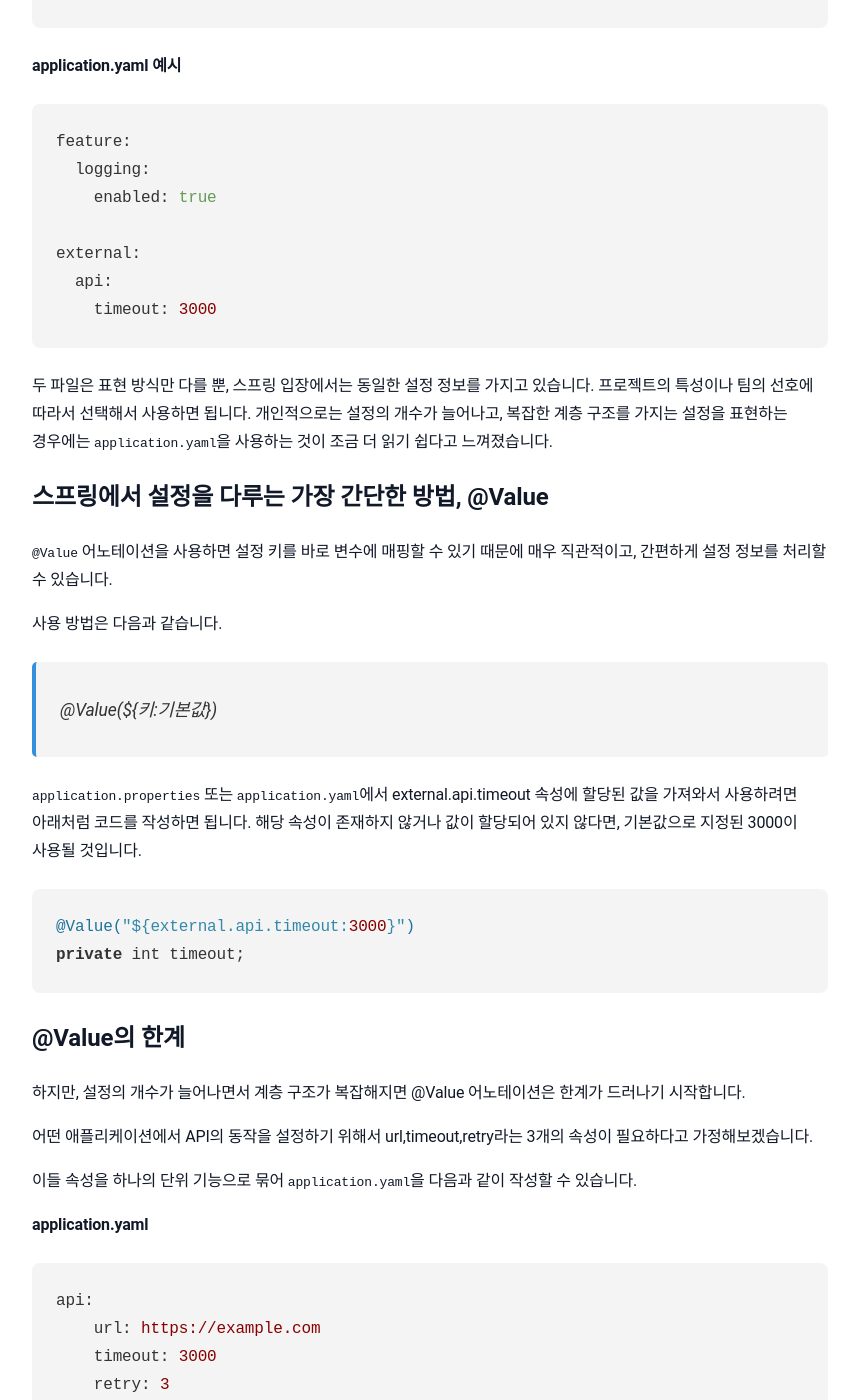
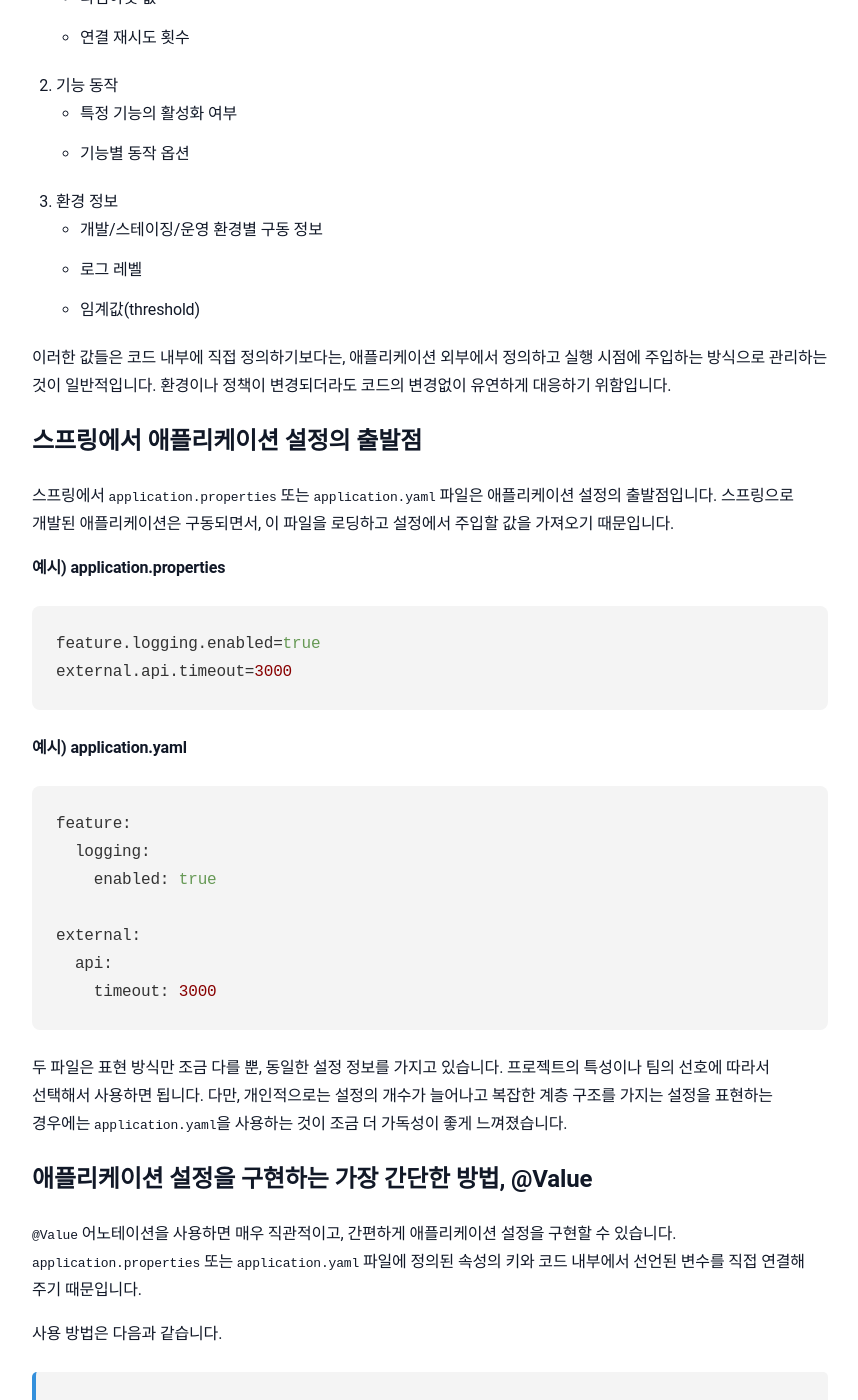
Before and after one commit to sanghoon-lee/sanghoon-lee.github.io, a Jekyll site: the page built from _posts/2026-02-05-Config.md, in a window 1280 px wide and 1400 px high, scrolled down 708 px. Shown: the whole window, without its empty margins (210-1068 px from the left). Built offline with Jekyll 4.4.1, drawn with Linux system fonts in a browser that asks for light colours; nearby versions of some CDN libraries; comment, search, counter and statistics services are not loaded; some of the changed text lies outside the part shown.

Commit message:
포스팅 추가: 애플리케이션 설정

````diff
--- a/_posts/2026-02-05-Config.md
+++ b/_posts/2026-02-05-Config.md
@@ -5,17 +5,41 @@ date: 2026-02-05
 categories: 학습기록
 ---
 
-## 스프링 애플리케이션에서 설정의 출발
+## 애플리케이션 설정
 
-스프링 애플리케이션에서 설정을 다룰 때, 그 출발점은 설정 정보를 정의하는 `application.properties` 또는 `application.yaml` 파일입니다.
+애플리케이션 설정은 애플리케이션의 동작을 규정하는 값을 외부에서 정의하고, 이를 실행 시점에 주입하는 절차를 의미합니다. 또한, 애플리케이션이 어떻게 동작해야 하는지를 결정하는
+기준을 정의하는 과정으로 볼 수도 있습니다.
 
-**application.properties 예시**
+**예시) 애플리케이션 설정으로 주입되는 값**
+
+1. 외부 연동
+    * API URL
+    * 타임아웃 값
+    * 연결 재시도 횟수
+2. 기능 동작
+    * 특정 기능의 활성화 여부
+    * 기능별 동작 옵션
+3. 환경 정보
+    * 개발/스테이징/운영 환경별 구동 정보
+    * 로그 레벨
+    * 임계값(threshold)
+
+이러한 값들은 코드 내부에 직접 정의하기보다는,
+애플리케이션 외부에서 정의하고 실행 시점에 주입하는 방식으로
+관리하는 것이 일반적입니다. 환경이나 정책이 변경되더라도
+코드의 변경없이 유연하게 대응하기 위함입니다.
+
+## 스프링에서 애플리케이션 설정의 출발점
+
+스프링에서 `application.properties` 또는 `application.yaml` 파일은 애플리케이션 설정의 출발점입니다. 스프링으로 개발된 애플리케이션은 구동되면서, 이 파일을 로딩하고 설정에서 주입할 값을 가져오기 때문입니다.
+
+**예시) application.properties**
 ```bash
 feature.logging.enabled=true
 external.api.timeout=3000
 ```
 
-**application.yaml 예시**
+**예시) application.yaml**
 ```bash
 feature:
   logging:
@@ -26,45 +50,49 @@ external:
     timeout: 3000
 ```
 
-두 파일은 표현 방식만 다를 뿐, 스프링 입장에서는 동일한 설정 정보를 가지고 있습니다. 프로젝트의 특성이나 팀의 선호에 따라서 선택해서 사용하면 됩니다. 개인적으로는 설정의 개수가 늘어나고, 복잡한 계층 구조를 가지는 설정을 표현하는 경우에는
-`application.yaml`을 사용하는 것이 조금 더 읽기 쉽다고 느껴졌습니다.
+두 파일은 표현 방식만 조금 다를 뿐, 동일한 설정 정보를 가지고 있습니다. 프로젝트의 특성이나 팀의 선호에 따라서 선택해서 사용하면 됩니다. 다만, 개인적으로는 설정의 개수가 늘어나고 복잡한 계층 구조를 가지는 설정을 표현하는 경우에는
+`application.yaml`을 사용하는 것이 조금 더 가독성이 좋게 느껴졌습니다.
 
-## 스프링에서 설정을 다루는 가장 간단한 방법, @Value
+## 애플리케이션 설정을 구현하는 가장 간단한 방법, @Value
 
-`@Value` 어노테이션을 사용하면 설정 키를 바로 변수에 매핑할 수 있기 때문에 매우 직관적이고, 간편하게 설정 정보를 처리할 수 있습니다.
+`@Value` 어노테이션을 사용하면 매우 직관적이고, 간편하게 애플리케이션 설정을 구현할 수 있습니다. `application.properties` 또는 `application.yaml` 파일에 정의된 속성의 키와 코드 내부에서 선언된 변수를 직접 연결해 주기 때문입니다.
 
 사용 방법은 다음과 같습니다.
 > @Value(${키:기본값})
 
-`application.properties` 또는 `application.yaml`에서 external.api.timeout 속성에 할당된 값을 가져와서 사용하려면 아래처럼 코드를 작성하면 됩니다. 해당 속성이 존재하지 않거나 값이 할당되어 있지 않다면, 기본값으로 지정된 3000이 사용될 것입니다.
+예를 들어, external.api.timeout 속성의 값을 timeout이라는 변수에 주입하고 싶으면 아래와 같이 코드를 작성하면 됩니다. 이때, 속성의 값이 정의되어 있지 않으면 기본값으로 지정된 3000이 주입됩니다.
 
 ```java
 @Value("${external.api.timeout:3000}")
 private int timeout;
 ```
 
+다음과 같은 상황에서는 `@Value` 어노테이션을 사용해서 애플리케이션 설정을 구현하는 것이 적합합니다.
+
+* 설정의 개수가 많지 않은 경우
+* 설정 구조가 계층적이지 않은 경우
+* 단일 값 위주로 주입되는 경우
+
 ## @Value의 한계
 
-하지만, 설정의 개수가 늘어나면서 계층 구조가 복잡해지면 @Value 어노테이션은 한계가 드러나기 시작합니다.
+하지만, 애플리케이션의 규모가 커지고 복잡해지면서 `@Value` 어노테이션은 한계가 드러나게 됩니다.
 
-어떤 애플리케이션에서 API의 동작을 설정하기 위해서 url,timeout,retry라는 3개의 속성이 필요하다고 가정해보겠습니다.
+어떤 애플리케이션에서 API를 사용하는 외부 시스템과 연동 정보를 설정하기 위해서 url,timeout,retry라는 3개의 속성이 필요하다고 가정해보겠습니다.
 
-이들 속성을 하나의 단위 기능으로 묶어
-`application.yaml`을 다음과 같이 작성할 수 있습니다.
+아래처럼 `application.yaml`를 작성할 수 있을 것입니다.
 
 **application.yaml**
 ```bash
-api:
-    url: https://example.com
-    timeout: 3000
-    retry: 3
+external:
+    api:
+        url: https://example.com
+        timeout: 3000
+        retry: 3
 ```
 
-API라는 단위 기능을 구성하는 설정 구조가 비교적 명확합니다.
+외부 시스템과 연동을 위한 설정 구조가 비교적 명확하게 정의되어 있습니다.
 
-1️⃣ 설정 코드의 분산
-
-그리고 @Value 어노테이션으로 `application.yaml`에서 읽어온 속성의 값으로 애플리케이션의 동작을 설정하는 코드를 아래처럼 작성할 수 있을 것입니다.
+하지만, `@Value` 어노테이션으로 설정을 구현하다보면 아래처럼 설정을 구현하는 코드가 여러 클래스로 흩어지기 쉽습니다.
 
 ```java
 @Component
@@ -85,19 +113,11 @@ public class ExternalApiRetryPolicy {
 }
 ```
 
-**이상한 점이 보이나요?**
+분명 하나의 단위 기능(외부 시스템과 연동)에 대한 설정이지만,
+`ExternalApiClient`와 `ExternalApiRetryPolicy` 클래스에 코드가 나뉘어 구현되어 있습니다. 이렇게 되면, 해당 기능이 어떤 설정들로 구성되어 있는지
+코드만 보고 직관적으로 파악하기 어렵습니다.
 
-분명 동일한 단위 기능(API)을 구성하는 설정이지만,
-`ExternalApiClient`와 `ExternalApiRetryPolicy` 클래스에 나누어 구현되어 있습니다.
-
-이렇게 되면
-애플리케이션의 동작 방식을 결정하는 설정 구조가
-코드 상에서 한눈에 드러나지 않게 되고,
-설정을 이해하기 위해 여러 클래스의 코드를
-함께 살펴봐야 하는 상황이 발생하게 됩니다.
-
-문제는 설정이 흩어져 있다는 점 자체보다,
-**설정의 구조와 의도가 코드에 자연스럽게 드러나지 않는다**는 점입니다.
+즉, **"설정의 구조와 의도가 코드에 자연스럽게 드러나지 않는다."**라는 문제가 나타나게 됩니다. 결국, 나중에 새로운 설정이 추가되거나 구조가 변경되면 대응하기 어려워질 수도 있습니다.
 
 ## 설정을 객체로 묶어 표현하는 방법, @ConfigurationProperties
 
````
